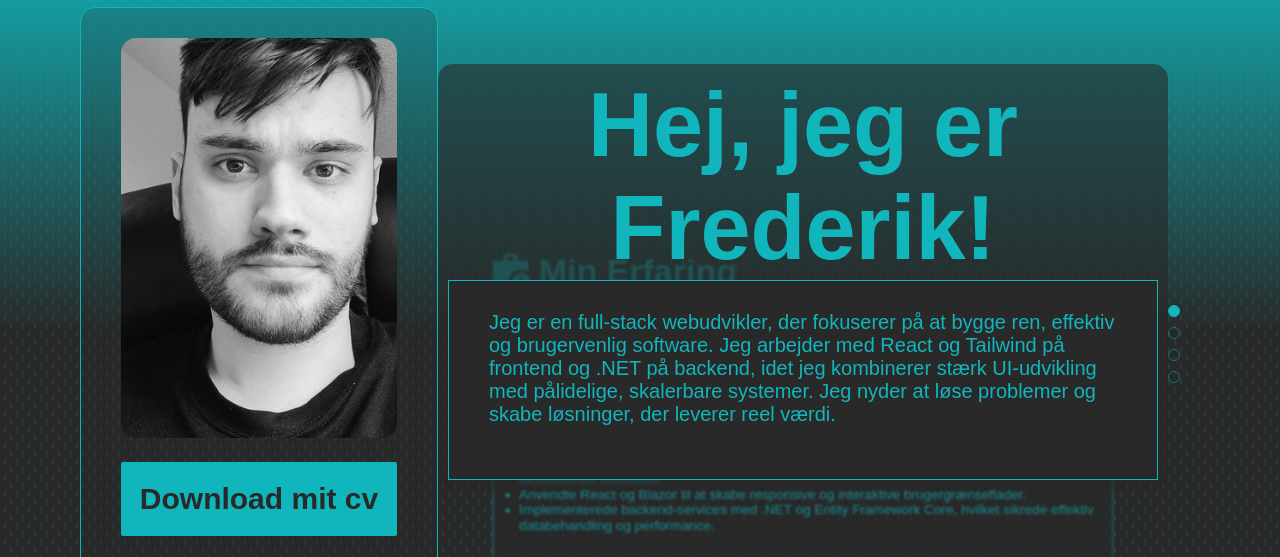
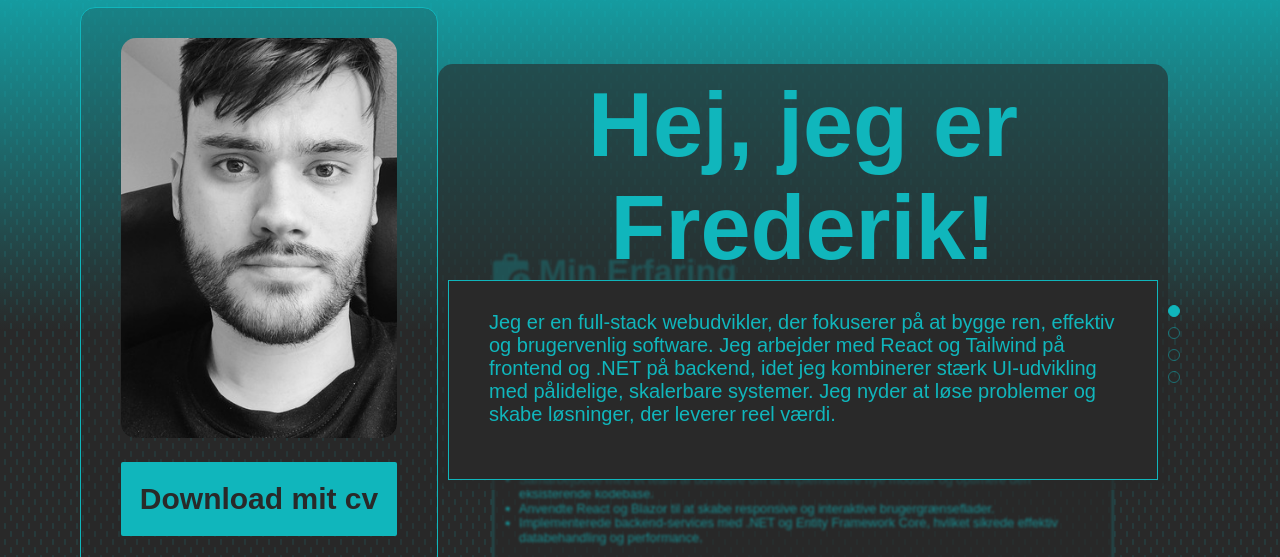
Before and after one commit to fredeskrubba/Portfolio, an Astro site: page /da in a window 1280 px wide. Shown: the part 101-658 px from the top of the page. Built offline with nearby package versions, Linux system fonts and the light colour scheme; Astro itself is replaced by a stand-in of ours; a web font is replaced by a local one.

Commit message:
mobile change

```diff
--- a/src/assets/data/experience.json
+++ b/src/assets/data/experience.json
@@ -12,7 +12,7 @@
             },
             "description": {
                 "en": "Working on MinForening, a comprehensive administration platform for associations, utilizing React and Blazor for frontend development, and .NET with Entity Framework Core for backend services.",
-                "da": "Arbejder på MinForening, en omfattende administrationsplatform for foreninger, med brug af React og Blazor til frontend-udvikling samt .NET og Entity Framework Core til backend-services."
+                "da": "Udvikling på MinForening, en administrationsplatform for foreninger, med brug af React og Blazor til frontend-udvikling samt .NET og Entity Framework Core til backend-services."
             },
             "bullets": [
                 {
--- a/src/components/CarouselSection.astro
+++ b/src/components/CarouselSection.astro
@@ -102,7 +102,7 @@
             <p>{item.description[lang]}</p>
             {
               item.bullets && (
-                <ul>
+                <ul class="bullets">
                   {item.bullets.map(b => <li>{b[lang]}</li>)}
                 </ul>
               )
@@ -279,6 +279,13 @@
     display: flex;
   }
 
+  .bullets {
+    margin: 10px 0;
+  }
+
+  .bullets li {
+    font-size: 15px;
+  }
   .experience-card h3 {
     margin: 0;
     font-size: 34px;
@@ -288,6 +295,10 @@
     font-size: 18px;
     font-weight: 300;
     font-style: italic;
+  }
+
+  .experience-card h5 {
+    margin: 5px 0;
   }
 
   .experience-header {
```
